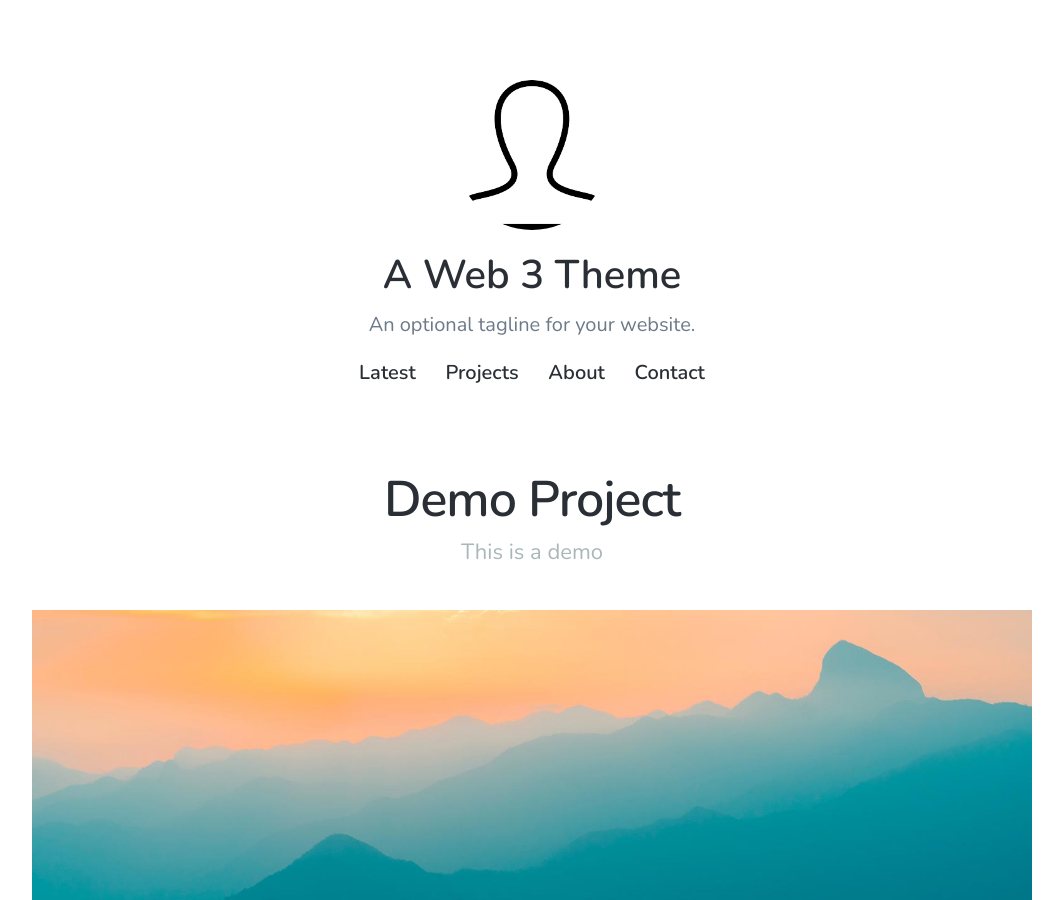
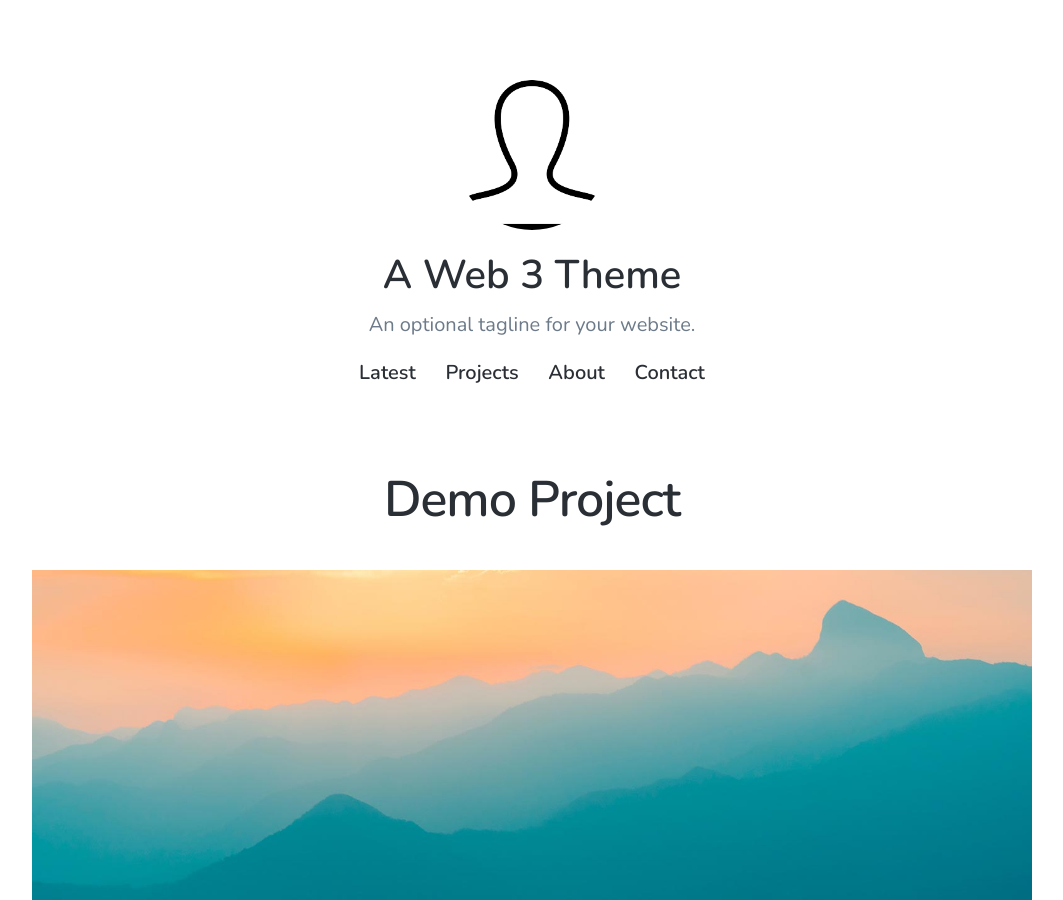
Before and after one commit to krosierosie/krosierosie.github.io, a Jekyll site: the page built from _projects/2018-06-30-demo-project.md, in a window 1280 px wide and 900 px high. Shown: the whole window, without its empty margins (108-1171 px from the left). Built offline with Jekyll 4.4.1, drawn with Linux system fonts in a browser that asks for light colours; nearby versions of some CDN libraries.

Commit message:
Updated Demo Project

```diff
--- a/_projects/2018-06-30-demo-project.md
+++ b/_projects/2018-06-30-demo-project.md
@@ -1,7 +1,6 @@
 ---
 title: Demo Project
 date: 2018-06-30 00:00:00 Z
-subtitle: This is a demo
 featured_image: "/images/demo/demo-square.jpg"
 excerpt: This page is a demo that shows everything you can do inside portfolio and
   blog posts. We've included everything you need to create engaging posts about your
```
